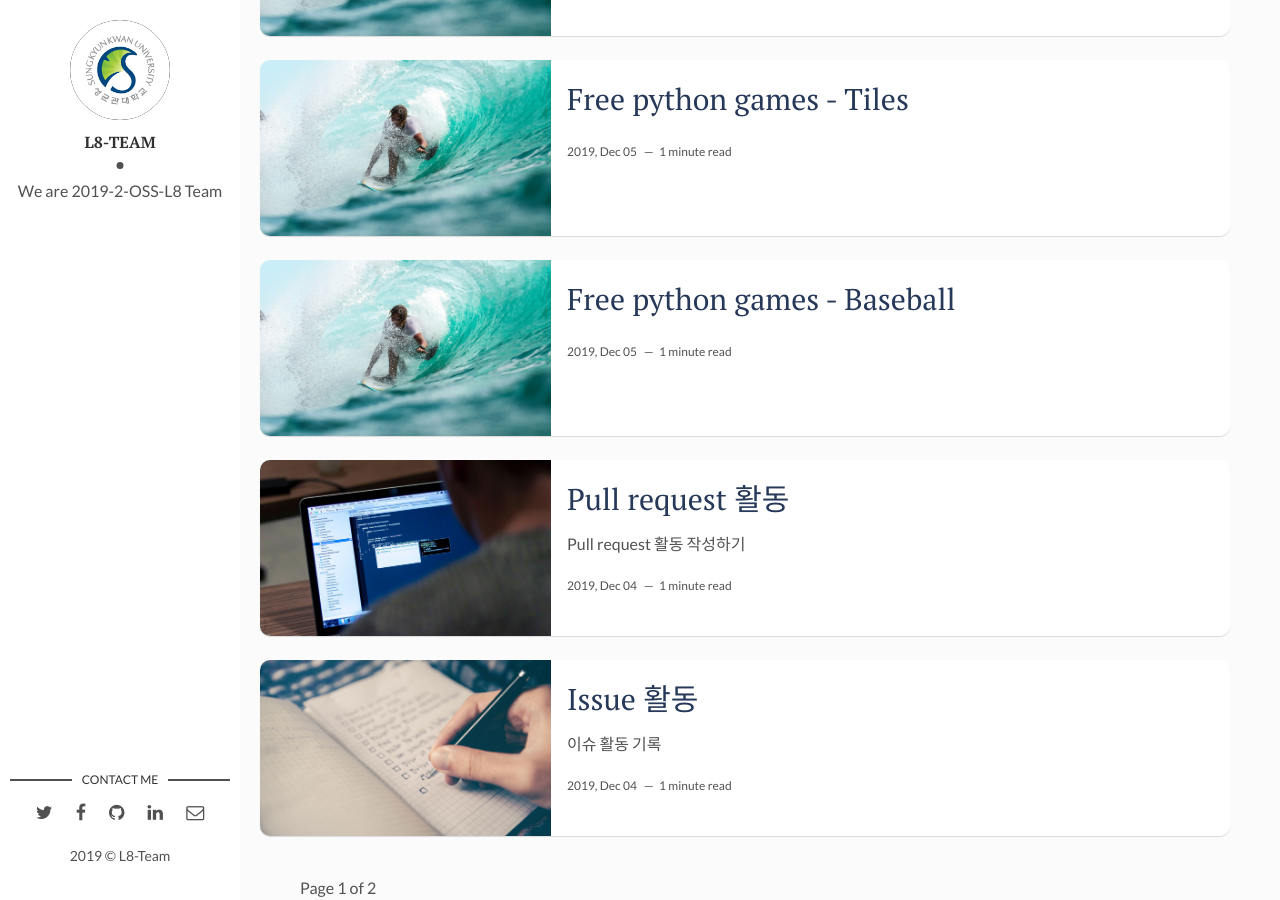
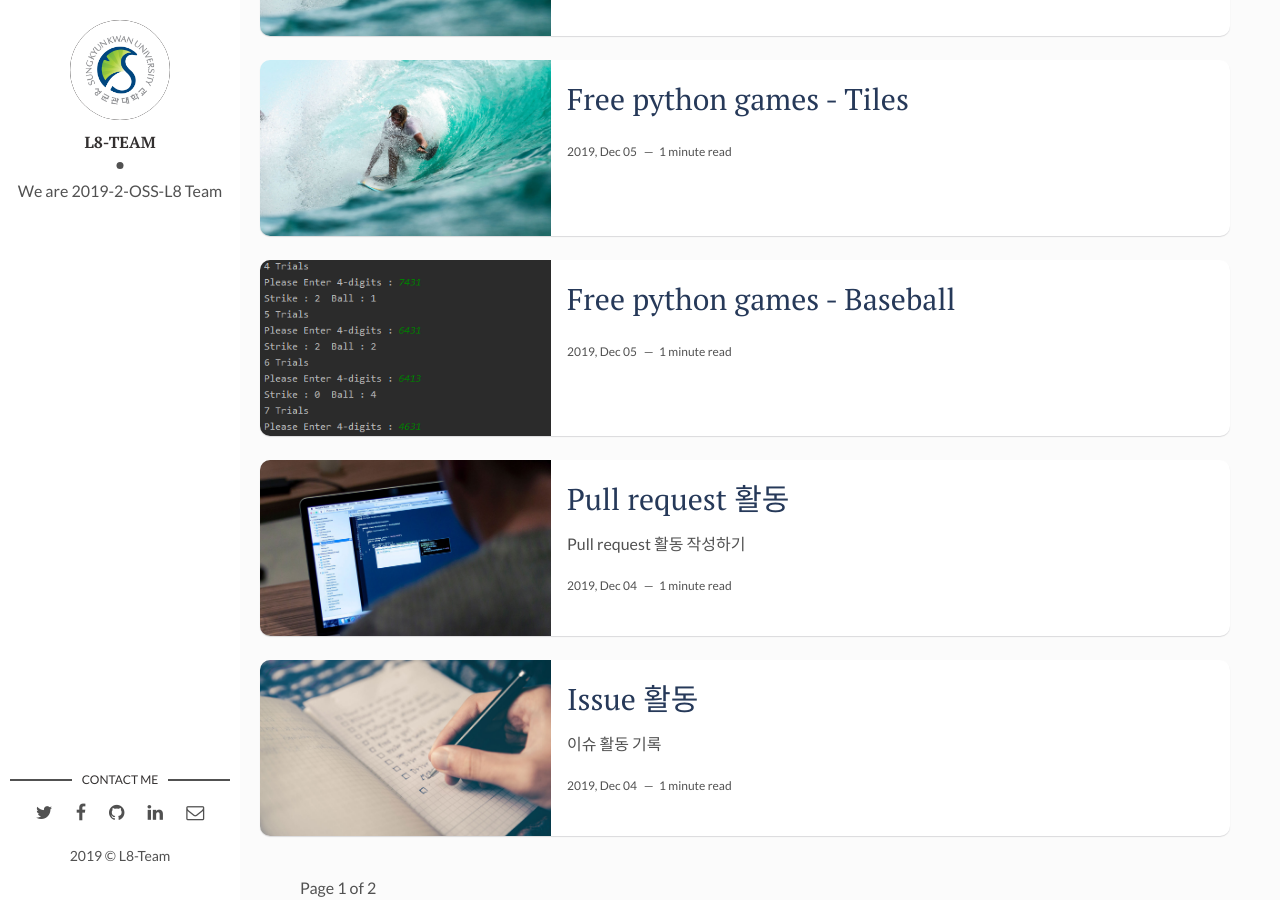
Before and after one commit to 19-2-SKKU-OSS/2019-2-OSS-L8-page, a Jekyll site: the page built from index.html, in a window 1280 px wide and 900 px high, scrolled down 760 px. Built offline with Jekyll 4.4.1, drawn with Linux system fonts in a browser that asks for light colours; the list of posts is cut into pages by our own code.

Commit message:
Update 2017-04-06-how-i-rest-from-work (3번째 사본).markdown

```diff
--- a/_posts/2017-04-06-how-i-rest-from-work (3번째 사본).markdown
+++ b/_posts/2017-04-06-how-i-rest-from-work (3번째 사본).markdown
@@ -3,7 +3,7 @@ layout: post
 title: Free python games - Baseball
 date: 2019-12-05 13:32:20 +0300
 description: You’ll find this post in your `_posts` directory. Go ahead and edit it and re-build the site to see your changes. # Add post description (optional)
-img: i-rest.jpg # Add image post (optional)
+img: baseball.png # Add image post (optional)
 fig-caption: # Add figcaption (optional)
 tags: [Holidays, Hawaii]
 ---
```
